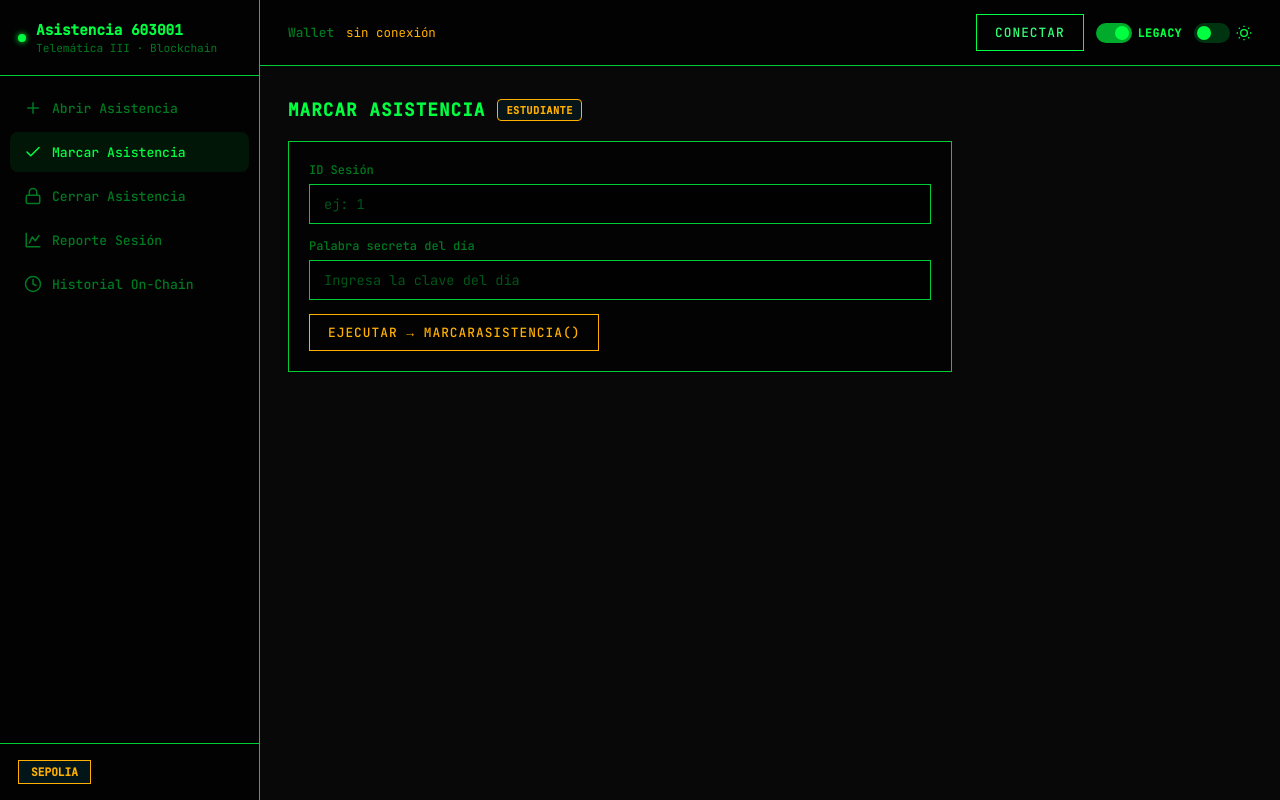
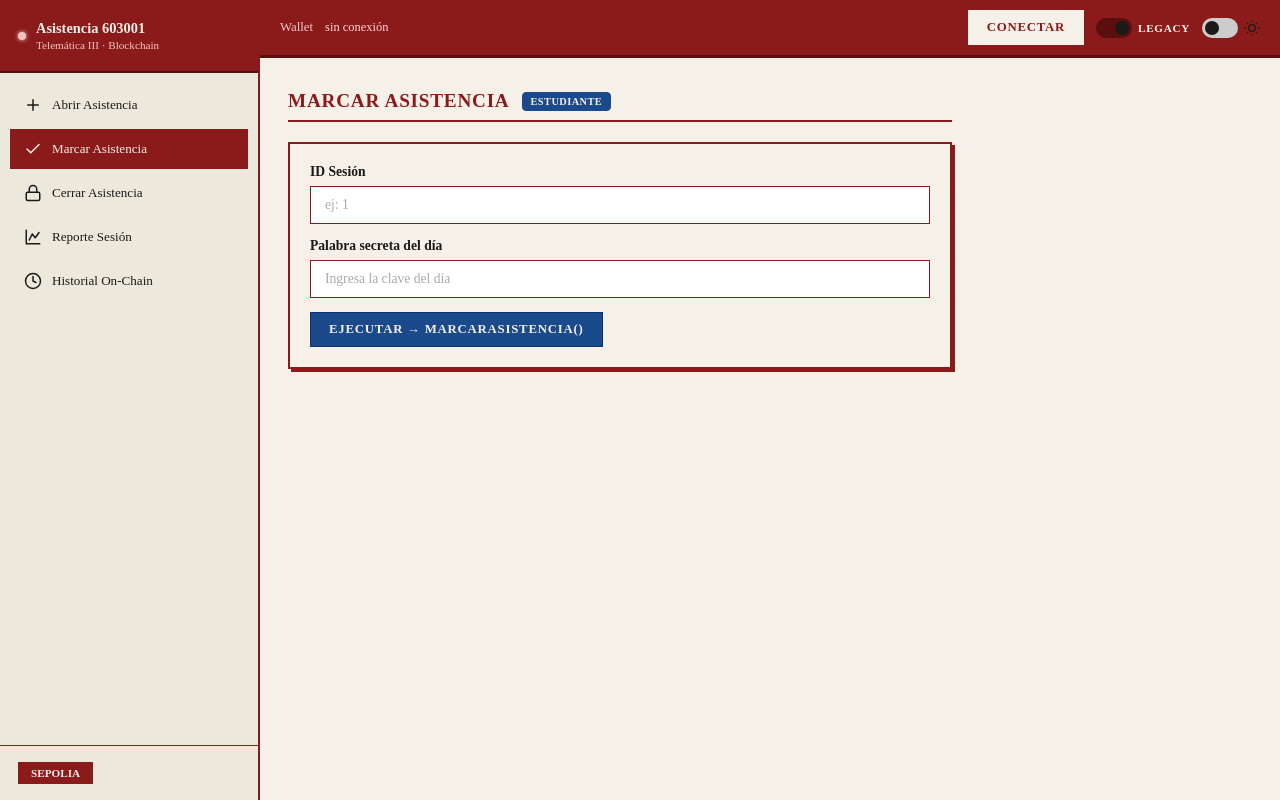
Before and after one commit to stivenzxy/ConsultAssistance_DApp, a plain HTML site: page index.html in a window 1280 px wide. Both pictures are taken after a click on the button "Marcar Asistencia". Drawn offline with nearby package versions, Linux system fonts and the light colour scheme.

Commit message:
legacy updated

```diff
--- a/css/style.css
+++ b/css/style.css
@@ -493,69 +493,134 @@ body.light {
 
 /* ── Legacy theme ── */
 body.legacy {
-    --bg:         #080808;
-    --bg2:        #040404;
-    --bg3:        #0d0d0d;
-    --surface:    #0f0f0f;
-    --text:       #00ff41;
-    --text-dim:   #007a20;
-    --border:     #00cc33;
-    --primary:    #00ff41;
-    --primary-lt: #33ff77;
-    --accent:     #ffb000;
-    --success:    #00ff41;
-    --danger:     #ff4444;
-    --warning:    #ffb000;
-    font-family: 'JetBrains Mono', 'Courier New', monospace;
+    --bg:         #f5f0e8;
+    --bg2:        #ede8dc;
+    --bg3:        #ddd8cc;
+    --surface:    #e8e3d8;
+    --text:       #1a1a1a;
+    --text-dim:   #555550;
+    --border:     #8b1a1a;
+    --primary:    #8b1a1a;
+    --primary-lt: #a52020;
+    --accent:     #8b1a1a;
+    --success:    #1a6b1a;
+    --danger:     #cc0000;
+    --warning:    #8b6b00;
+    font-family: 'Times New Roman', Georgia, serif;
 }
 
 body.legacy *,
 body.legacy input,
 body.legacy button,
 body.legacy label {
-    font-family: 'JetBrains Mono', 'Courier New', monospace !important;
+    font-family: 'Times New Roman', Georgia, serif !important;
 }
 
-body.legacy canvas#bgCanvas { opacity: 0.04; }
+body.legacy canvas#bgCanvas { display: none; }
 
+/* ── Topbar ── */
 body.legacy .topbar {
-    background: #020202;
-    border-bottom: 1px solid #00cc33;
+    background: #8b1a1a;
+    border-bottom: 3px solid #5a0e0e;
+    padding: 10px 20px;
 }
+body.legacy .wallet-label { color: #f5c6c6; }
+body.legacy .wallet-addr  { color: #ffd4d4; }
+body.legacy #btnConnect {
+    background: #f5f0e8;
+    color: #8b1a1a;
+    border-color: #f5f0e8;
+    font-weight: 700;
+}
+body.legacy #btnConnect:hover { background: #ede8dc; }
 
+/* ── Sidebar ── */
 body.legacy .sidebar {
-    background: #020202;
-    border-right: 1px solid #00cc33;
+    background: #ede8dc;
+    border-right: 2px solid #8b1a1a;
 }
-
-body.legacy .sidebar-header { border-bottom-color: #00cc33; }
-body.legacy .sidebar-footer { border-top-color: #00cc33; }
-
-body.legacy .nav-item.active {
-    background: rgba(0, 255, 65, 0.08);
-    color: #00ff41;
+body.legacy .sidebar-header {
+    background: #8b1a1a;
+    border-bottom: 2px solid #5a0e0e;
 }
-body.legacy .nav-item:hover {
-    background: rgba(0, 255, 65, 0.05);
-    color: #00ff41;
-}
-
-body.legacy .card {
-    background: #030303;
-    border-color: #00cc33;
+body.legacy .sidebar-title { color: #f5f0e8; }
+body.legacy .sidebar-sub   { color: #f5c6c6; }
+body.legacy .led { background: #f5c6c6; box-shadow: 0 0 4px #f5c6c6; }
+body.legacy .sidebar-footer { border-top: 1px solid #8b1a1a; }
+body.legacy .net-badge {
+    background: #8b1a1a;
+    border-color: #8b1a1a;
+    color: #f5f0e8;
     border-radius: 0;
 }
 
+body.legacy .nav-item { color: #1a1a1a; }
+body.legacy .nav-item:hover {
+    background: #ddd8cc;
+    color: #8b1a1a;
+}
+body.legacy .nav-item.active {
+    background: #8b1a1a;
+    color: #f5f0e8;
+    border-radius: 0;
+}
+
+/* ── Cards ── */
+body.legacy .card {
+    background: #f5f0e8;
+    border: 2px solid #8b1a1a;
+    border-radius: 0;
+    box-shadow: 3px 3px 0 #8b1a1a;
+}
+
+/* ── Page title ── */
+body.legacy .page-title {
+    color: #8b1a1a;
+    font-size: 1.2rem;
+    text-transform: uppercase;
+    letter-spacing: 0.04em;
+    border-bottom: 2px solid #8b1a1a;
+    padding-bottom: 8px;
+}
+body.legacy .badge-p {
+    background: #8b1a1a;
+    color: #f5f0e8;
+    border-color: #8b1a1a;
+}
+body.legacy .badge-s {
+    background: #1a4a8b;
+    color: #f5f0e8;
+    border-color: #1a4a8b;
+}
+body.legacy .badge-b {
+    background: #1a6b1a;
+    color: #f5f0e8;
+    border-color: #1a6b1a;
+}
+
+/* ── Labels ── */
+body.legacy .field label {
+    color: #1a1a1a;
+    font-weight: 700;
+    font-size: 0.85rem;
+}
+
+/* ── Inputs ── */
 body.legacy .field input {
-    background: #010101;
-    border-color: #00cc33;
-    color: #00ff41;
+    background: #ffffff;
+    border: 1px solid #8b1a1a;
     border-radius: 0;
-    caret-color: #00ff41;
+    color: #1a1a1a;
+    caret-color: #8b1a1a;
 }
-body.legacy .field input:focus { border-color: #00ff41; box-shadow: 0 0 6px rgba(0,255,65,0.3); }
-body.legacy .field input::placeholder { color: #005518; opacity: 1; }
+body.legacy .field input:focus {
+    border-color: #5a0e0e;
+    box-shadow: 1px 1px 0 #8b1a1a;
+    outline: none;
+}
+body.legacy .field input::placeholder { color: #aaa; opacity: 1; }
 
+/* ── Buttons ── */
 body.legacy .btn,
 body.legacy .tab,
 body.legacy .out,
@@ -566,34 +631,75 @@ body.legacy .net-badge {
     border-radius: 0 !important;
 }
 
-body.legacy .btn { text-transform: uppercase; letter-spacing: 0.08em; }
+body.legacy .btn {
+    background: #8b1a1a;
+    color: #f5f0e8;
+    border-color: #5a0e0e;
+    text-transform: uppercase;
+    letter-spacing: 0.06em;
+    font-weight: 700;
+}
+body.legacy .btn:hover { background: #5a0e0e; color: #f5f0e8; }
 
+body.legacy .btn-c {
+    background: #1a4a8b;
+    border-color: #103070;
+    color: #f5f0e8;
+}
+body.legacy .btn-c:hover { background: #103070; color: #f5f0e8; }
+
+body.legacy .btn-r {
+    background: #cc0000;
+    border-color: #990000;
+    color: #f5f0e8;
+}
+body.legacy .btn-r:hover { background: #990000; color: #f5f0e8; }
+
+/* ── Output log ── */
 body.legacy .out {
-    background: #010101;
-    border-color: #00cc33;
+    background: #ffffff;
+    border: 1px solid #8b1a1a;
+    color: #1a1a1a;
 }
-body.legacy .out.ok   { border-color: #00ff41; color: #00ff41; }
-body.legacy .out.err  { border-color: #ff4444; color: #ff4444; }
-body.legacy .out.info { border-color: #ffb000; color: #ffb000; }
+body.legacy .out.ok   { border-color: #1a6b1a; color: #1a6b1a; background: #f0fff0; }
+body.legacy .out.err  { border-color: #cc0000; color: #cc0000; background: #fff0f0; }
+body.legacy .out.info { border-color: #1a4a8b; color: #1a4a8b; background: #f0f4ff; }
 
-body.legacy .stat { background: #010101; border-color: #00cc33; }
+/* ── Stats grid ── */
+body.legacy .stat {
+    background: #ffffff;
+    border: 1px solid #8b1a1a;
+}
+body.legacy .stat .lbl { color: #8b1a1a; font-weight: 700; }
+body.legacy .ok-val  { color: #1a6b1a; }
+body.legacy .err-val { color: #cc0000; }
 
-body.legacy .page-title { text-transform: uppercase; letter-spacing: 0.06em; }
+/* ── Tabs ── */
+body.legacy .tab {
+    background: #ede8dc;
+    border-color: #8b1a1a;
+    color: #1a1a1a;
+}
+body.legacy .tab:hover  { background: #ddd8cc; border-color: #5a0e0e; color: #8b1a1a; }
+body.legacy .tab.active { background: #8b1a1a; border-color: #5a0e0e; color: #f5f0e8; }
 
-body.legacy .tab { border-radius: 0; }
-body.legacy .tab.active {
-    border-color: #00ff41;
-    color: #00ff41;
-    background: rgba(0,255,65,0.07);
+/* ── History table ── */
+body.legacy .htable th {
+    background: #8b1a1a;
+    color: #f5f0e8;
+    border-color: #5a0e0e;
 }
-body.legacy .tab:hover { border-color: #00ff41; color: #00ff41; }
+body.legacy .htable td  { border-color: #8b1a1a; color: #1a1a1a; }
+body.legacy .htable tr:hover td { background: #f5eaea; }
+body.legacy .addr-cell { color: #1a4a8b; }
 
-body.legacy .htable th { background: #0a0a0a; border-color: #00cc33; }
-body.legacy .htable td { border-color: #00cc33; }
-body.legacy .htable tr:hover td { background: #0a0a0a; }
+/* ── Switches ── */
+body.legacy .switch-slider { background: #ccc; }
+body.legacy .legacy-lbl    { color: #f5f0e8; letter-spacing: 0.06em; }
+body.legacy .legacy-switch input:checked + .legacy-slider { background: #5a0e0e; }
 
-body.legacy .switch-slider { background: #003310; }
-body.legacy .legacy-lbl { color: #00ff41; }
+/* ── Page desc ── */
+body.legacy .page-desc { color: #555550; border-left: 3px solid #8b1a1a; padding-left: 8px; }
 
 /* ── Responsive ── */
 @media (max-width: 768px) {
```
Also changed, not shown: legacy.png (added).
